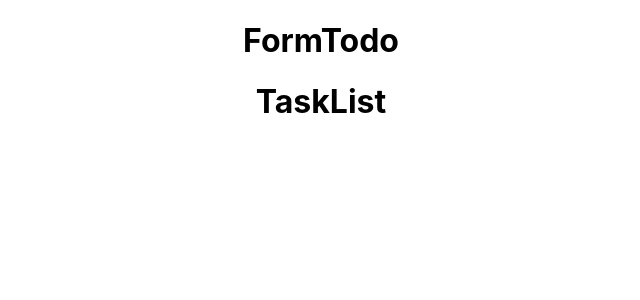
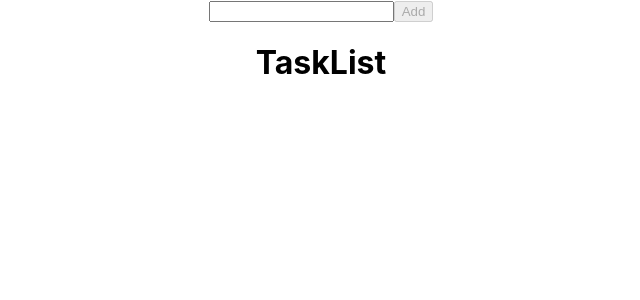
Before and after one commit to jhozap/todo-list, a React (Create React App) app: page / in a window 1280 px wide. Shown: the top 300 px of the page, without its empty margins (319-959 px from the left). Built offline with nearby package versions, Linux system fonts and the light colour scheme.

Commit message:
FromTodo

```diff
--- a/src/components/FormTodo.js
+++ b/src/components/FormTodo.js
@@ -1,11 +1,38 @@
-import React from 'react'
+import React, { useState } from 'react'
 
-const FormTodo = () => {
-    return (
-        <div>
-            <h1>FormTodo</h1>
+const FormTodo = (props) => {
+
+    const { handleAddItem } = props;
+  const [description, setDescription] = useState("");
+  const handleSubmit = e => {
+    e.preventDefault();
+    handleAddItem({
+      done: false,
+      id: (+new Date()).toString(),
+      description
+    });
+    setDescription("");
+  };
+  return (
+    <form onSubmit={handleSubmit}>
+      <div className="todo-list">
+        <div className="file-input">
+          <input
+            type="text"
+            className="text"
+            value={description}
+            onChange={e => setDescription(e.target.value)}
+          />
+          <button
+            className="button pink"
+            disabled={description ? "" : "disabled"}
+          >
+            Add
+          </button>
         </div>
-    )
+      </div>
+    </form>
+  );
 }
 
 export default FormTodo
```
